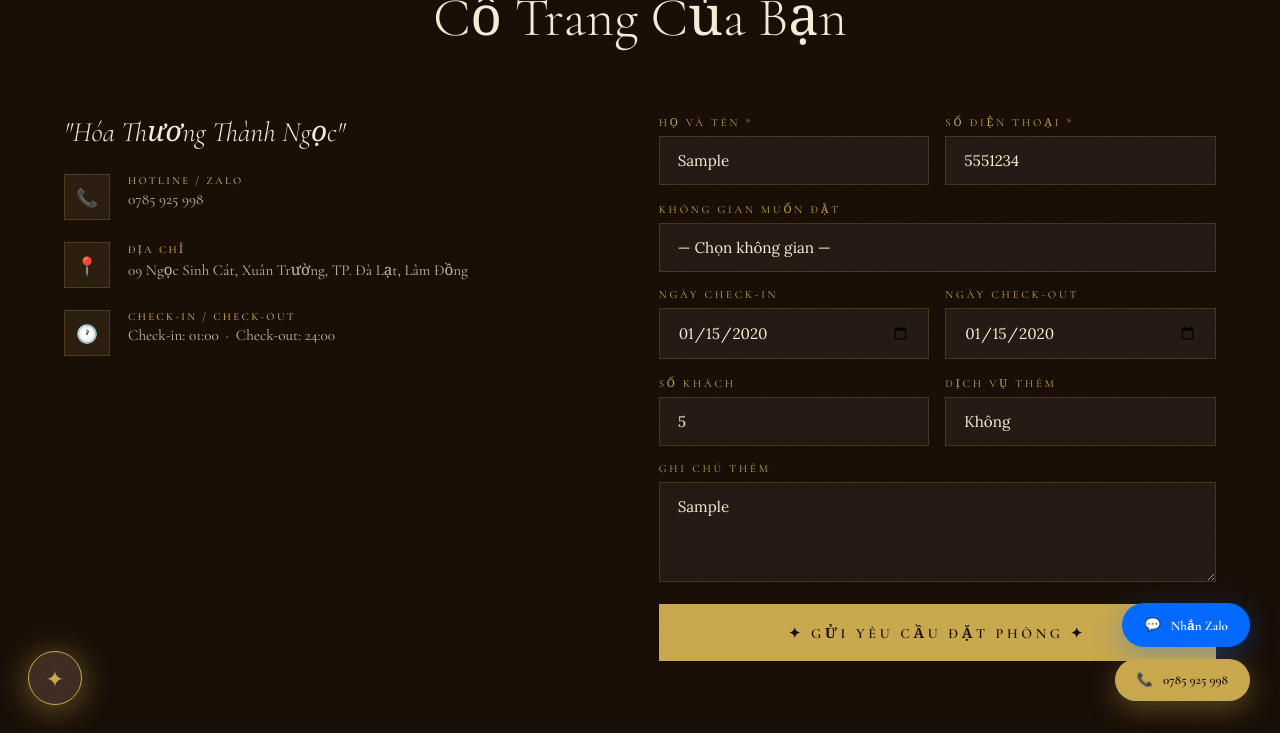
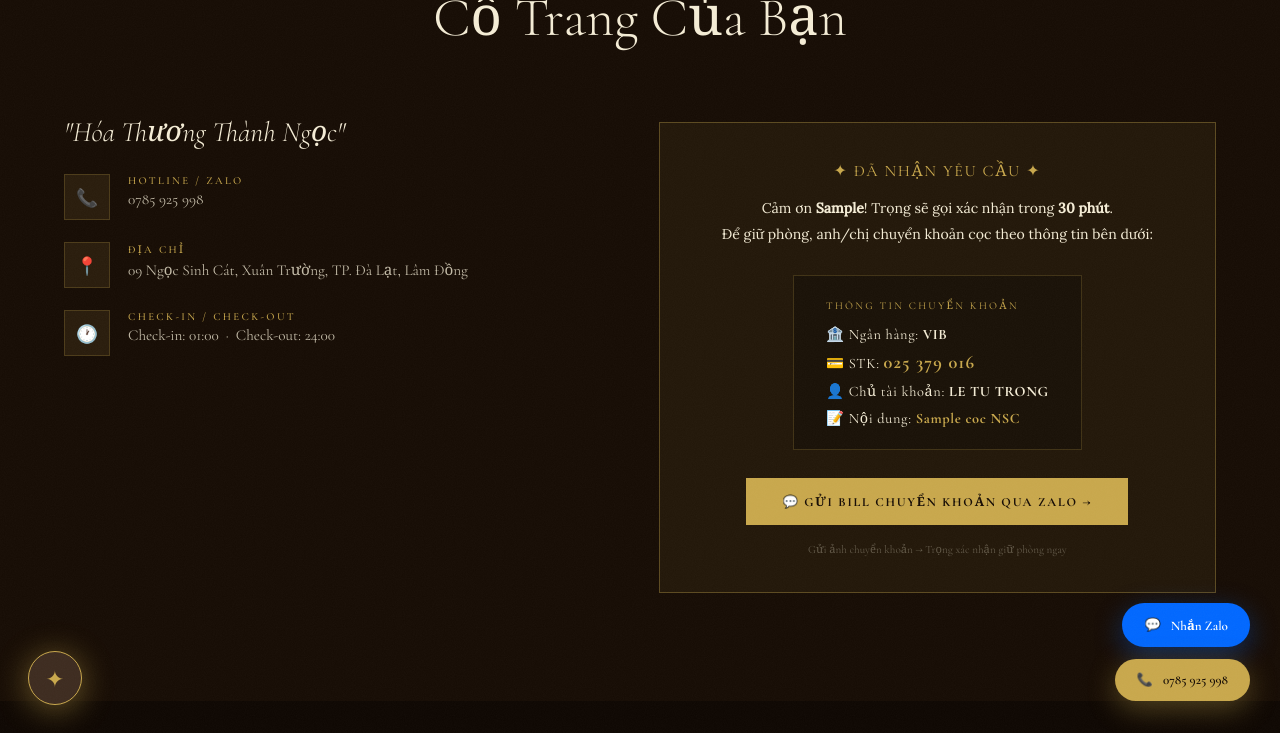
Before and after one commit to lhtrong0-oss/bonsaidalat, a website: page templates/ngoc-sinh-cat.html in a window 1280 px wide. Both pictures are taken after typing "Sample", "5551234", "2020-01-15", "2020-01-15", "5", "Sample" into the empty fields and a click on the button "✦ GỬI YÊU CẦU ĐẶT PHÒNG ✦". Shown: the part 5233-5966 px from the top of the page. Drawn offline with nearby package versions, Linux system fonts and the light colour scheme; no server answers.

Commit message:
feat: form dat phong hien STK ngan hang + Zalo gui bill sau khi submit

```diff
--- a/templates/ngoc-sinh-cat.html
+++ b/templates/ngoc-sinh-cat.html
@@ -1503,18 +1503,18 @@
   document.getElementById('fci').min = fmt(tomorrow);
   document.getElementById('fco').min = fmt(dayAfter);
 
-  /* ── BOOKING FORM → ZALO ── */
+  /* ── BOOKING FORM ── */
   function submitForm(e) {
     e.preventDefault();
     const v = id => document.getElementById(id).value.trim();
     const name    = v('fn')  || 'Khách';
     const phone   = v('fp');
     const room    = v('fr')  || 'Chưa chọn';
-    const ci      = v('fci') || 'Chưa chọn';
-    const co      = v('fco') || 'Chưa chọn';
-    const guests  = v('fg')  || '?';
+    const ci      = v('fci') || '';
+    const co      = v('fco') || '';
+    const guests  = v('fg')  || '';
     const service = v('fsv') || 'Không';
-    const note    = v('fno') || 'Không có';
+    const note    = v('fno') || '';
 
     if (!phone) {
       alert('Vui lòng nhập số điện thoại để chúng tôi có thể liên hệ lại!');
@@ -1522,28 +1522,64 @@
       return;
     }
 
-    // Gửi về Notion Bookings (cùng domain, không cần CORS)
+    const submitBtn = e.target.querySelector('button[type=submit]');
+    submitBtn.disabled = true;
+    submitBtn.textContent = 'Đang gửi…';
+
+    // Gửi Notion + email
     fetch('/api/save-booking', {
       method: 'POST',
       headers: { 'Content-Type': 'application/json' },
       body: JSON.stringify({ name, phone, room, checkin: ci, checkout: co, guests, note }),
-    }).catch(() => {});
-
-    const msg = encodeURIComponent(
-`🏡 ĐẶT PHÒNG NGỌC SINH CÁT
-━━━━━━━━━━━━━━━━━━
-👤 Tên: ${name}
-📞 SĐT: ${phone}
-🏠 Phòng: ${room}
-📅 Check-in: ${ci}
-📅 Check-out: ${co}
-👥 Số khách: ${guests}
-🎭 Dịch vụ: ${service}
-📝 Ghi chú: ${note}
-━━━━━━━━━━━━━━━━━━
-Xin chào, tôi muốn đặt phòng tại Ngọc Sinh Cát!`
-    );
-    window.open(`https://zalo.me/0785925998?source=qr&data=${msg}`, '_blank');
+    }).catch(() => {}).finally(() => {
+      // Ẩn form, hiện panel xác nhận + STK
+      e.target.style.display = 'none';
+      e.target.insertAdjacentHTML('afterend', `
+<div style="
+  background:rgba(201,168,76,.07);
+  border:1.5px solid rgba(201,168,76,.35);
+  padding:36px 28px;
+  text-align:center;
+  margin-top:8px;
+">
+  <p style="font-family:var(--f-display);font-size:1rem;color:var(--gold);letter-spacing:.1em;margin-bottom:14px;">✦ ĐÃ NHẬN YÊU CẦU ✦</p>
+  <p style="color:var(--cream);font-size:.88rem;line-height:1.85;margin-bottom:28px;">
+    Cảm ơn <strong>${name}</strong>! Trọng sẽ gọi xác nhận trong <strong>30 phút</strong>.<br>
+    Để giữ phòng, anh/chị chuyển khoản cọc theo thông tin bên dưới:
+  </p>
+
+  <div style="
+    background:rgba(0,0,0,.28);
+    border:1px solid rgba(201,168,76,.22);
+    padding:22px 32px;
+    display:inline-block;
+    text-align:left;
+    margin-bottom:28px;
+    font-family:var(--f-display);
+    letter-spacing:.04em;
+  ">
+    <p style="color:var(--gold);font-size:.65rem;letter-spacing:.22em;text-transform:uppercase;margin-bottom:14px;">Thông Tin Chuyển Khoản</p>
+    <p style="color:var(--cream);font-size:.9rem;margin-bottom:8px;">🏦 Ngân hàng: <strong>VIB</strong></p>
+    <p style="color:var(--cream);font-size:.9rem;margin-bottom:8px;">💳 STK: <strong style="color:var(--gold);font-size:1.15rem;letter-spacing:.06em;">025 379 016</strong></p>
+    <p style="color:var(--cream);font-size:.9rem;margin-bottom:8px;">👤 Chủ tài khoản: <strong>LE TU TRONG</strong></p>
+    <p style="color:var(--cream);font-size:.9rem;">📝 Nội dung: <strong style="color:var(--gold);">${name} coc NSC</strong></p>
+  </div>
+
+  <br>
+  <a href="https://zalo.me/0785925998" target="_blank" rel="noopener" style="
+    display:inline-flex;align-items:center;gap:10px;
+    background:var(--gold);color:var(--ink);
+    font-family:var(--f-display);font-size:.78rem;font-weight:700;
+    letter-spacing:.14em;text-transform:uppercase;
+    padding:15px 36px;text-decoration:none;
+    transition:background .2s;
+  ">💬 Gửi Bill Chuyển Khoản Qua Zalo →</a>
+
+  <p style="color:rgba(245,237,214,.3);font-size:.7rem;margin-top:16px;font-family:var(--f-display);">
+    Gửi ảnh chuyển khoản → Trọng xác nhận giữ phòng ngay
+  </p>
+</div>`);
+    });
   }
 </script>
 
@@ -1800,9 +1836,16 @@ Xin chào, tôi muốn đặt phòng tại Ngọc Sinh Cát!`
       const total = (r.priceNum * nights).toLocaleString('vi-VN') + 'đ';
 
       if (data.available) {
-        addMsg('bot', `✅ Còn phòng!\nCheck-in: ${data.checkinVN} · Check-out: ${data.checkoutVN} (${nights} đêm)\n💰 Tổng ước tính: ${total}\n\nAnh/chị để lại thông tin để Trọng giữ phòng ngay:`);
+        addMsg('bot', `✅ Còn phòng!\nCheck-in: ${data.checkinVN} · Check-out: ${data.checkoutVN} (${nights} đêm)\n💰 Tổng ước tính: ${total}\n\nEm kéo anh/chị xuống form đặt phòng để điền thông tin giữ chỗ nhé 🌿`);
         state = { step: null, room: null, checkin: null };
-        setTimeout(() => showLeadForm(`${room} · ${data.checkinVN}→${data.checkoutVN}`), 400);
+        // Pre-fill phòng trong form
+        const roomSel = document.getElementById('fr');
+        if (roomSel) roomSel.value = room;
+        // Scroll xuống #booking và đóng chat
+        setTimeout(() => {
+          document.getElementById('booking').scrollIntoView({ behavior: 'smooth', block: 'start' });
+          setTimeout(() => { panel.classList.remove('open'); btn.style.transform = ''; }, 700);
+        }, 1000);
       } else {
         addMsg('bot', `😔 Rất tiếc, phòng đã có booking ngày đó.\n📅 Ngày trống sớm nhất: ${data.nextVN}\n\nAnh/chị muốn thử ngày khác không?`);
         state = { step: 'await_checkin', room, checkin: null };
```
